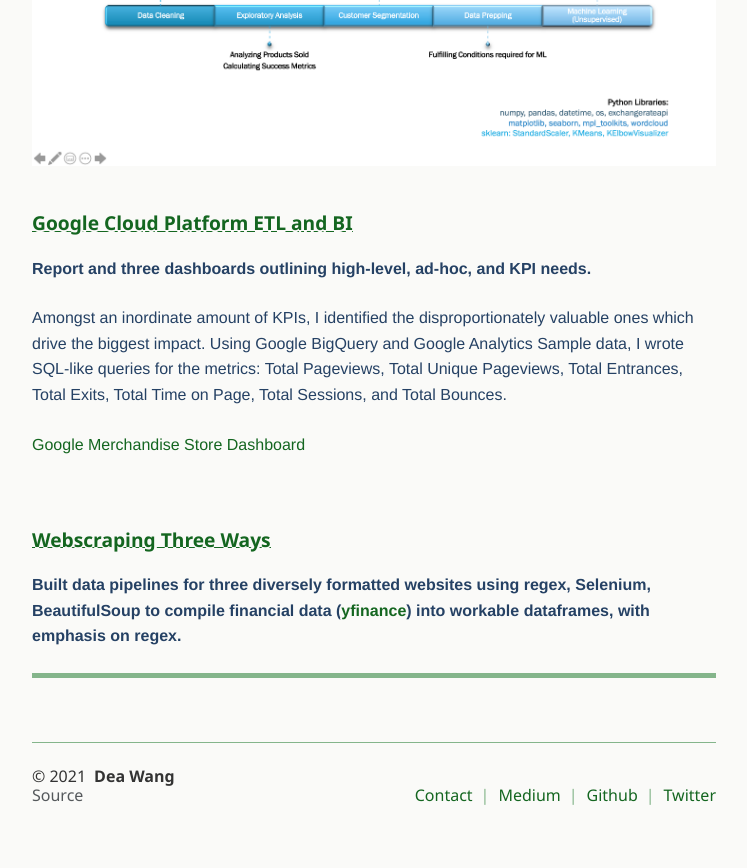
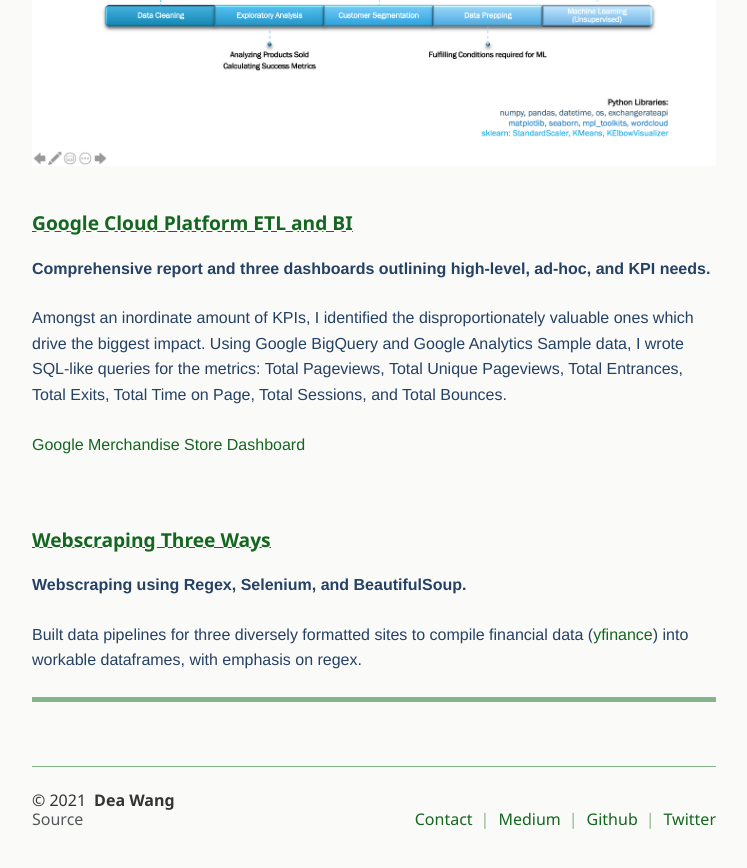
Before and after one commit to deawyk/deawyk.github.io, a Jekyll site: the page built from _pages/projects.md, in a window 1280 px wide and 900 px high, scrolled down 2382 px. Shown: the top 868 px of the window, without its empty margins (266-1013 px from the left). Built offline with Jekyll 4.4.1, drawn with Linux system fonts in a browser that asks for light colours.

Commit message:
Update projects.md

```diff
--- a/_pages/projects.md
+++ b/_pages/projects.md
@@ -59,7 +59,7 @@ I performed EDA of 500k records of retail data from an UK based online store, co
 
 
 ## [Google Cloud Platform ETL and BI](https://github.com/deawyk/Google-Analytics-KPIs-via-Google-BigQuery/blob/main/BigQuery%20Script.sql)
-**Report and three dashboards outlining high-level, ad-hoc, and KPI needs.**
+**Comprehensive report and three dashboards outlining high-level, ad-hoc, and KPI needs.**
 
 Amongst an inordinate amount of KPIs, I identified the disproportionately valuable ones which drive the biggest impact. Using Google BigQuery and Google Analytics Sample data, I wrote SQL-like queries for the metrics: Total Pageviews, Total Unique Pageviews, Total Entrances, Total Exits, Total Time on Page, Total Sessions, and Total Bounces.<br>
 
@@ -68,6 +68,8 @@ Amongst an inordinate amount of KPIs, I identified the disproportionately valuab
 
 
 ## [Webscraping Three Ways](https://github.com/deawyk/Webscraping-Three-Ways/blob/main/pipeline.py)
-**Built data pipelines for three diversely formatted websites using regex, Selenium, BeautifulSoup to compile financial data ([yfinance](https://pypi.org/project/yfinance/)) into workable dataframes, with emphasis on regex.**
+**Webscraping using Regex, Selenium, and BeautifulSoup.**
+
+Built data pipelines for three diversely formatted sites to compile financial data ([yfinance](https://pypi.org/project/yfinance/)) into workable dataframes, with emphasis on regex.
 
 ---
```
